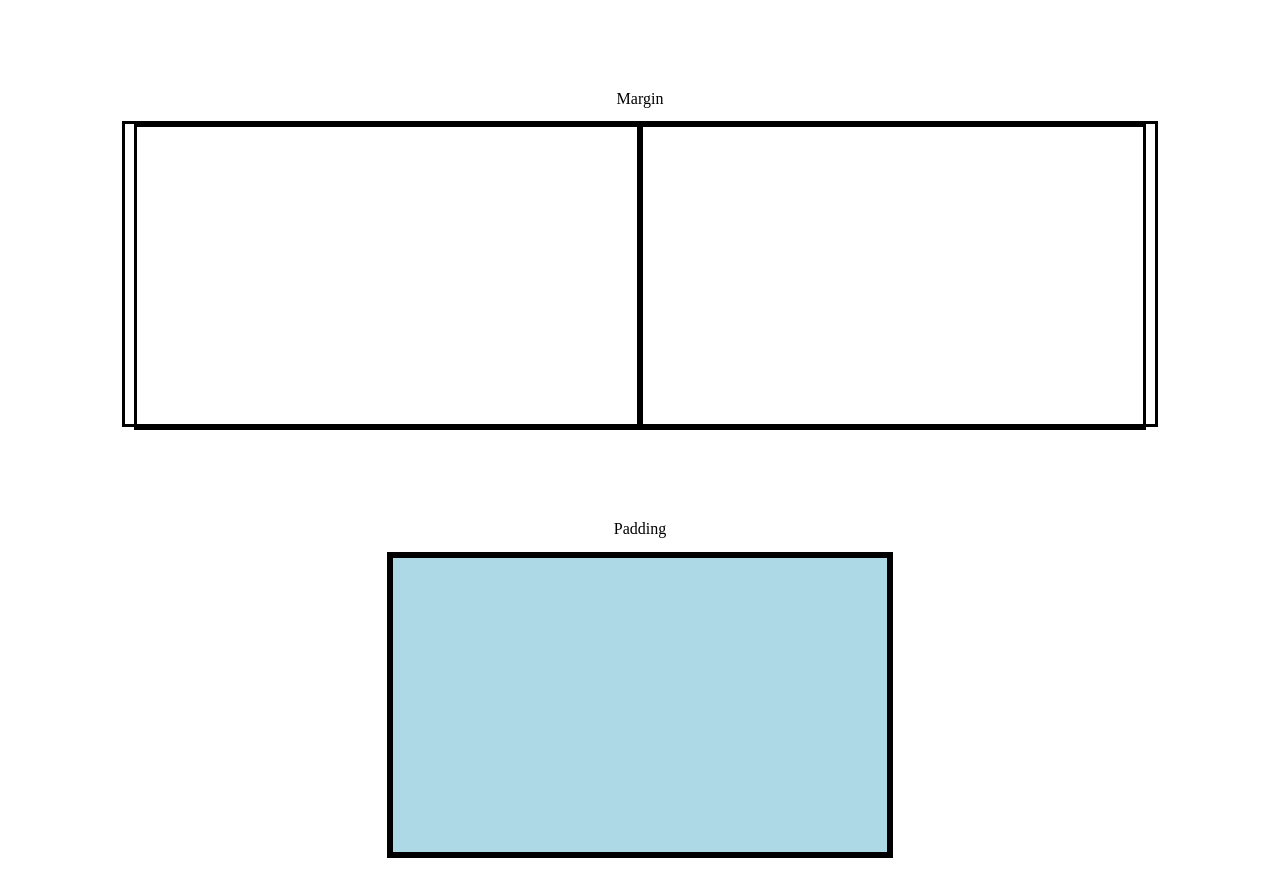
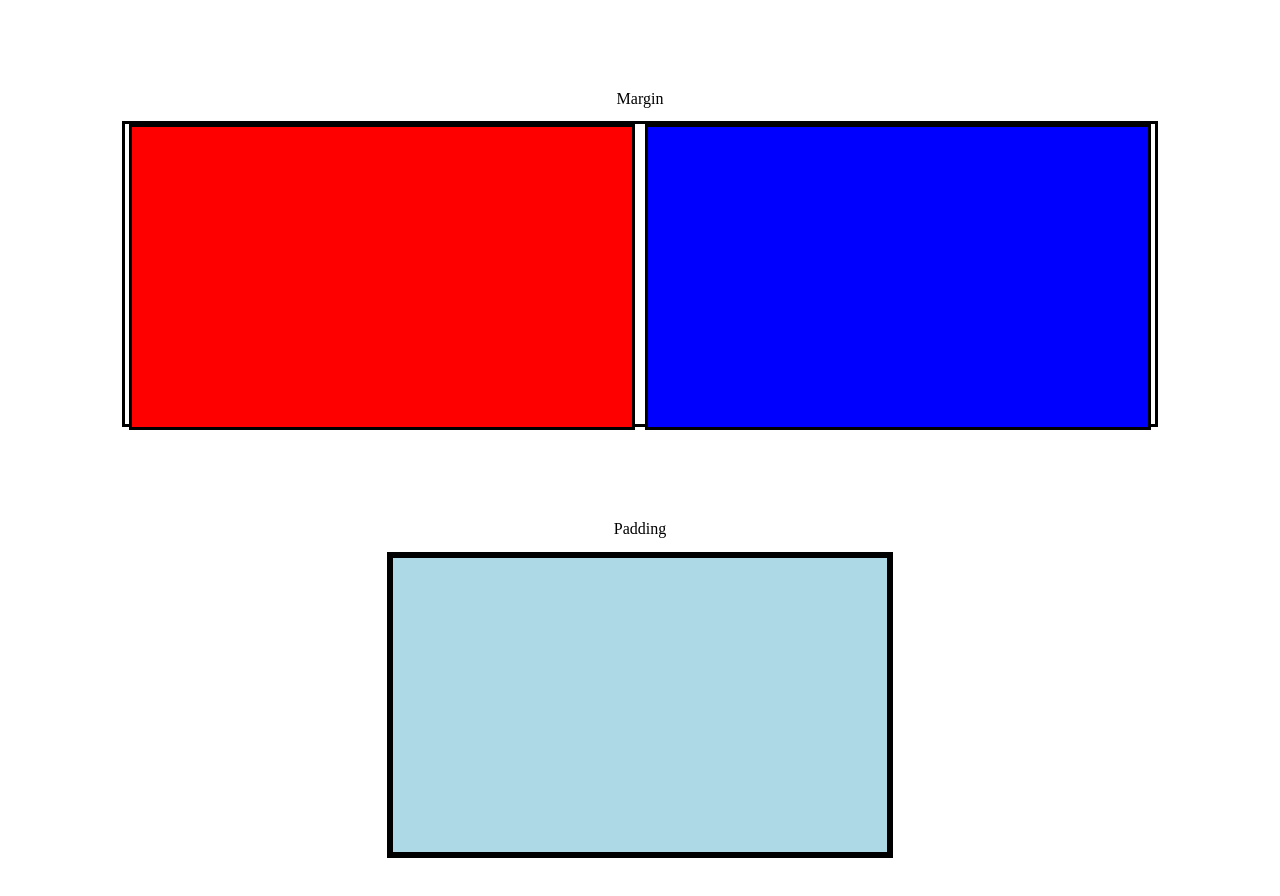
Before and after one commit to armyf35/hw2, a plain HTML site: page index.html in a window 1280 px wide. Shown: the part 2231-3127 px from the top of the page. Drawn offline with Linux system fonts and the light colour scheme.

Commit message:
Fixed margins

```diff
--- a/index.html
+++ b/index.html
@@ -52,8 +52,8 @@
 
     <h2>Margin</h2>
     <div class="margin-container">
-      <div class="flag"></div>
-      <div class="flag"></div>
+      <div class="flag flag1"></div>
+      <div class="flag flag2"></div>
     </div>
 
     <h2>Padding</h2>
--- a/styles.css
+++ b/styles.css
@@ -179,12 +179,12 @@ h2 {
 /* For margin practice */
 .flag1 {
   background-color: red;
-  /* TODO */
+  margin-right: 5px;
 }
 
 .flag2 {
   background-color: blue;
-  /* TODO */
+  margin-left: 5px;
 }
 /* For padding practice */
 .padding-container {
```
